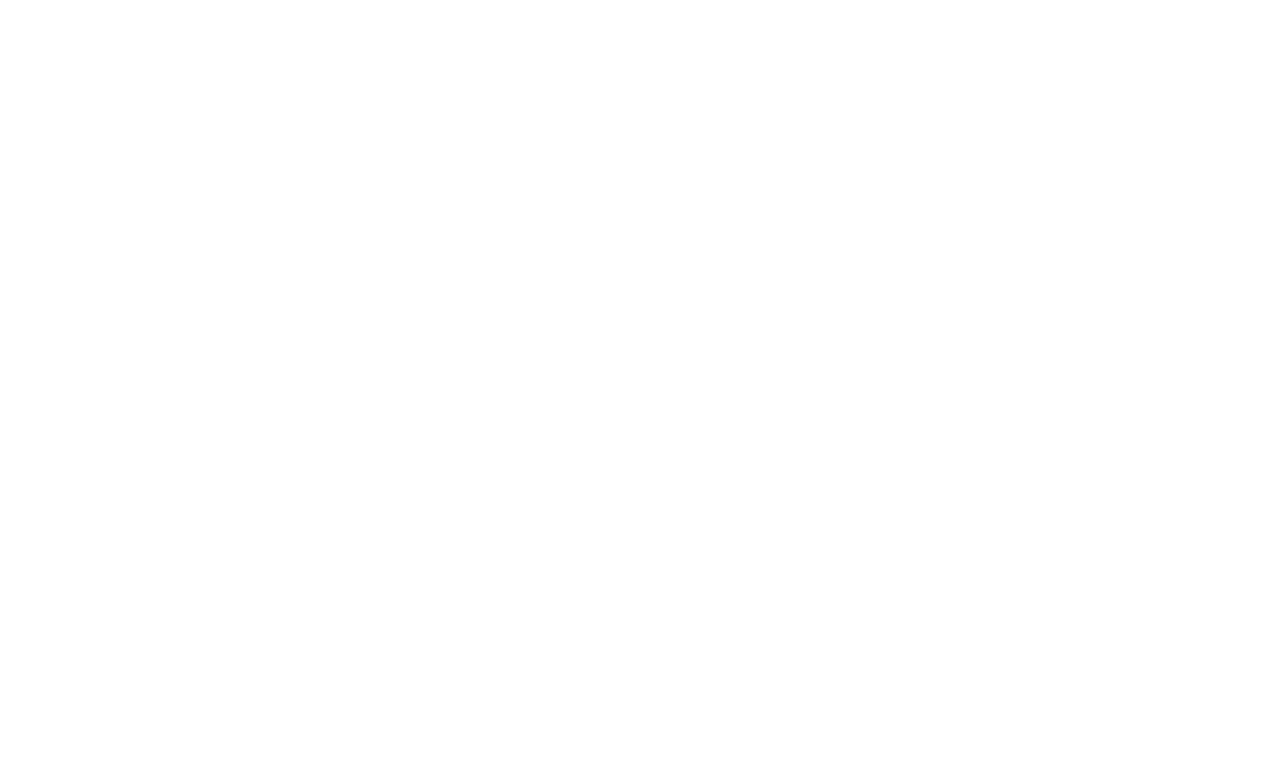
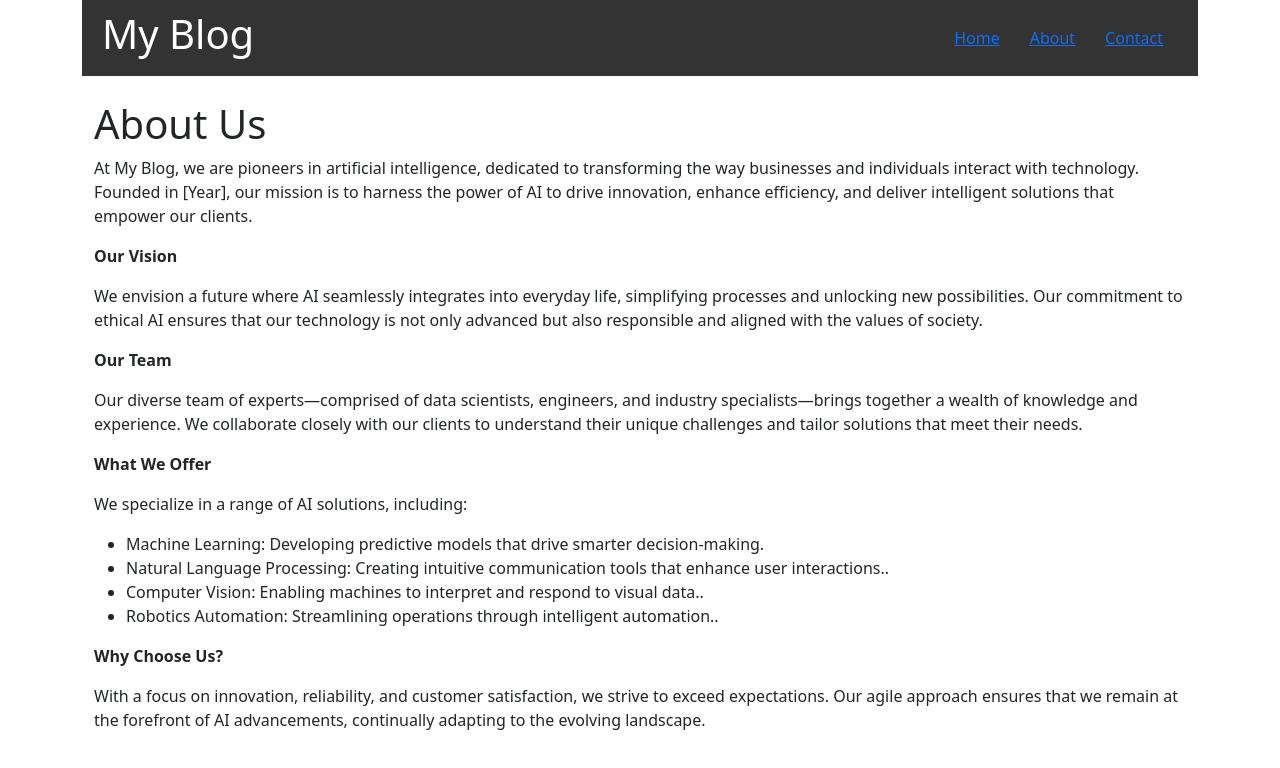
Before and after one commit to jitendrarmishra/contentful, a React (Create React App) app: page /about in a window 1280 px wide. Before the commit this address had no page. Shown: the top 768 px of the page. Built offline with nearby package versions, Linux system fonts and the light colour scheme; no server answers.

Commit message:
Fifth commit

```diff
--- a/src/App.js
+++ b/src/App.js
@@ -4,17 +4,23 @@
 import 'bootstrap/dist/css/bootstrap.min.css';
 import BlogList  from './components/BlogList';
 import BlogDetail from './components/BlogDetails';
-// import client from './contentfulClient';
+import Navbar from './components/Navbar'; // Adjust the path as necessary
+import Contact from './components/Contact.js';
+import Aboutus from './components/Aboutus.js';
 
 
 const App = () => {
   return (
     <div className="container">
+
     <Router>
     <div>
+    <Navbar />
     <Routes>
     <Route  path="/" element={<BlogList />} />
     <Route path="/blog/:id" element={<BlogDetail />} />
+    <Route path="/about" element={<Aboutus/>} />
+    <Route path="/contact" element={<Contact/>} />
     </Routes>
   </div>
   </Router>
--- /dev/null
+++ b/src/components/Aboutus.js
@@ -0,0 +1,64 @@
+import React, { useEffect, useState } from 'react';
+import client from '../contentfulClient';
+const Aboutus = () => {
+
+  const [data, setData] = useState([]);
+  const [loading, setLoading] = useState(true);
+  const [error, setError] = useState(null);
+
+  useEffect(() => {
+
+    const fetchData = async () => {
+      try {
+        const response = await client.getEntries({
+          content_type: 'blog', // Replace with your content type ID
+        });
+        setData(response.items);
+
+
+      } catch (error) {
+        setError(error);
+        console.error('Error fetching data from Contentful:', error);
+        setLoading(false);
+      } finally {
+        setLoading(false);
+      }
+    };
+
+    fetchData();
+  }, []);
+
+
+  return (
+    <div className="container mt-4">
+      <h1>About Us</h1>
+      <p>
+      At My Blog, we are pioneers in artificial intelligence, dedicated to transforming the way businesses and individuals interact with technology. Founded in [Year], our mission is to harness the power of AI to drive innovation, enhance efficiency, and deliver intelligent solutions that empower our clients.
+      </p>
+      <p><strong>Our Vision</strong></p>
+      <p>
+      We envision a future where AI seamlessly integrates into everyday life, simplifying processes and unlocking new possibilities. Our commitment to ethical AI ensures that our technology is not only advanced but also responsible and aligned with the values of society.
+      </p>
+      <p><strong>Our Team</strong></p>
+      <p>
+      Our diverse team of experts—comprised of data scientists, engineers, and industry specialists—brings together a wealth of knowledge and experience. We collaborate closely with our clients to understand their unique challenges and tailor solutions that meet their needs.
+      </p>
+      <p><strong>What We Offer</strong></p>
+      <p>We specialize in a range of AI solutions, including:</p>
+      <p>
+        <ul>
+            <li>Machine Learning: Developing predictive models that drive smarter decision-making.</li>
+            <li>Natural Language Processing: Creating intuitive communication tools that enhance user interactions..</li>
+            <li>Computer Vision: Enabling machines to interpret and respond to visual data..</li>
+            <li>Robotics Automation: Streamlining operations through intelligent automation..</li>
+        </ul>
+      </p>
+      <p><strong>Why Choose Us?</strong></p>
+      <p>
+      With a focus on innovation, reliability, and customer satisfaction, we strive to exceed expectations. Our agile approach ensures that we remain at the forefront of AI advancements, continually adapting to the evolving landscape.
+      </p>
+    </div>
+  )
+}
+
+export default Aboutus
--- /dev/null
+++ b/src/components/Contact.js
@@ -0,0 +1,44 @@
+import React, { useState } from 'react';
+
+const Contact = () => {
+  const [formData, setFormData] = useState({
+    name: '',
+    email: '',
+    message: '',
+  });
+
+  const handleChange = (e) => {
+    const { name, value } = e.target;
+    setFormData({ ...formData, [name]: value });
+  };
+
+  const handleSubmit = (e) => {
+    e.preventDefault();
+    // Here you can add the logic to send formData to your backend
+    console.log('Form submitted:', formData);
+    setFormData({ name: '', email: '', message: '' }); // Clear the form
+  };
+
+  return (
+    <div className="container mt-4">
+    <h1>Contact Us</h1>
+    <form>
+      <div className="form-group">
+        <label htmlFor="name">Name</label>
+        <input type="text" className="form-control" id="name" placeholder="Enter your name" required />
+      </div>
+      <div className="form-group">
+        <label htmlFor="email">Email</label>
+        <input type="email" className="form-control" id="email" placeholder="Enter your email" required />
+      </div>
+      <div className="form-group">
+        <label htmlFor="message">Message</label>
+        <textarea className="form-control" id="message" rows="4" placeholder="Your message" required></textarea>
+      </div>
+      <button type="submit" className="btn btn-primary">Submit</button>
+    </form>
+  </div>
+  );
+};
+
+export default Contact;
--- /dev/null
+++ b/src/components/Navbar.js
@@ -0,0 +1,37 @@
+import React from 'react';
+import { Link } from 'react-router-dom'; // If you're using React Router
+
+const Navbar = () => {
+  return (
+    <nav style={styles.nav}>
+    <h1 style={styles.brand}>My Blog</h1>
+      <ul style={styles.list}>
+        <li style={styles.item}><Link to="/">Home</Link></li>
+        <li style={styles.item}><Link to="/about">About</Link></li>
+        <li style={styles.item}><Link to="/contact">Contact</Link></li>
+      </ul>
+    </nav>
+  );
+};
+
+const styles = {
+  nav: {
+    display: 'flex',
+    justifyContent: 'space-between',
+    alignItems: 'center',
+    padding: '10px 20px',
+    backgroundColor: '#333',
+    color: '#fff',
+  },
+  list: {
+    listStyle: 'none',
+    display: 'flex',
+    margin: 0,
+    padding: 0,
+  },
+  item: {
+    margin: '0 15px',
+  },
+};
+
+export default Navbar;
--- /dev/null
+++ b/src/components/css/AboutUs.css
@@ -0,0 +1,43 @@
+/* AboutUs.css */
+.about-container {
+    max-width: 800px;
+    margin: 0 auto;
+    padding: 20px;
+    font-family: 'Arial', sans-serif;
+    color: #333;
+    line-height: 1.6;
+  }
+
+  h1 {
+    text-align: center;
+    color: #2c3e50;
+    margin-bottom: 20px;
+  }
+
+  h2 {
+    color: #2980b9;
+    margin-top: 30px;
+  }
+
+  p {
+    margin: 10px 0;
+  }
+
+  strong {
+    color: #e74c3c;
+  }
+
+  /* Optional: Add a simple responsive design */
+  @media (max-width: 600px) {
+    .about-container {
+      padding: 15px;
+    }
+
+    h1 {
+      font-size: 1.8em;
+    }
+
+    h2 {
+      font-size: 1.5em;
+    }
+  }
```
